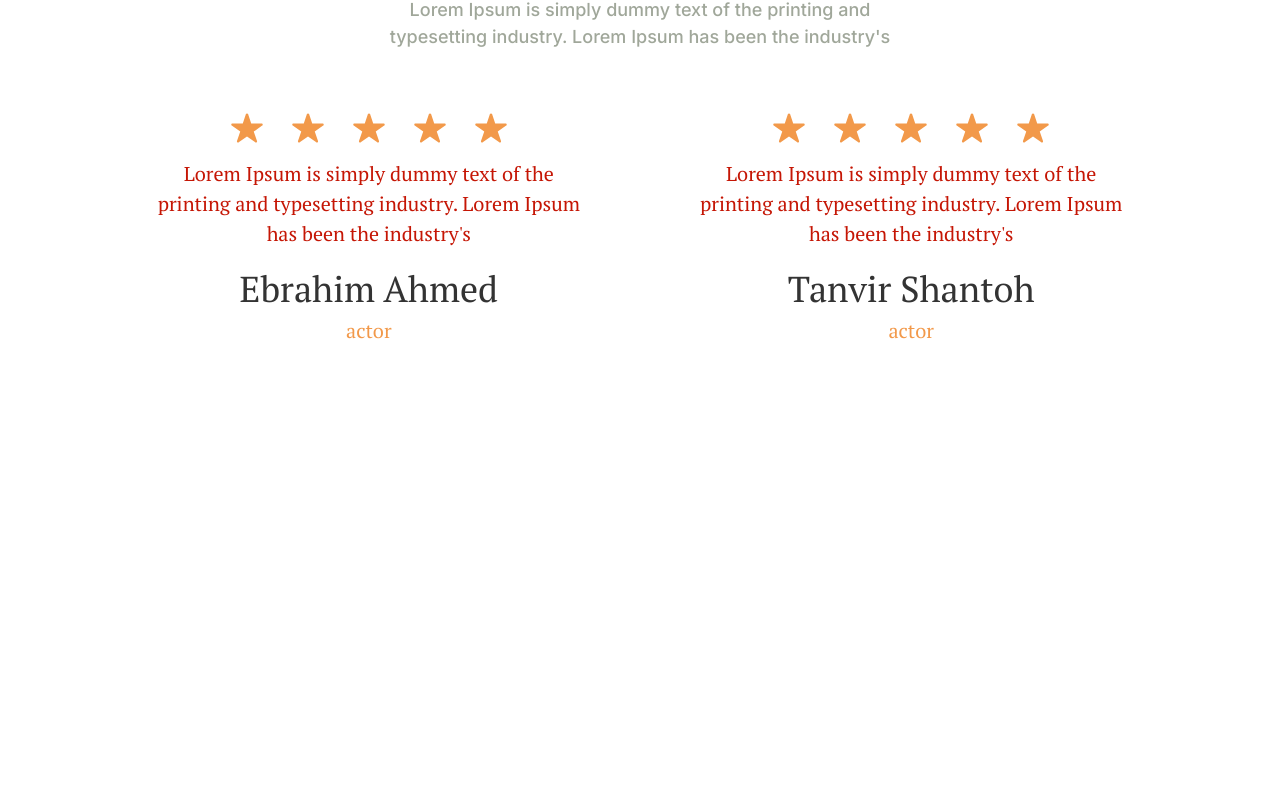
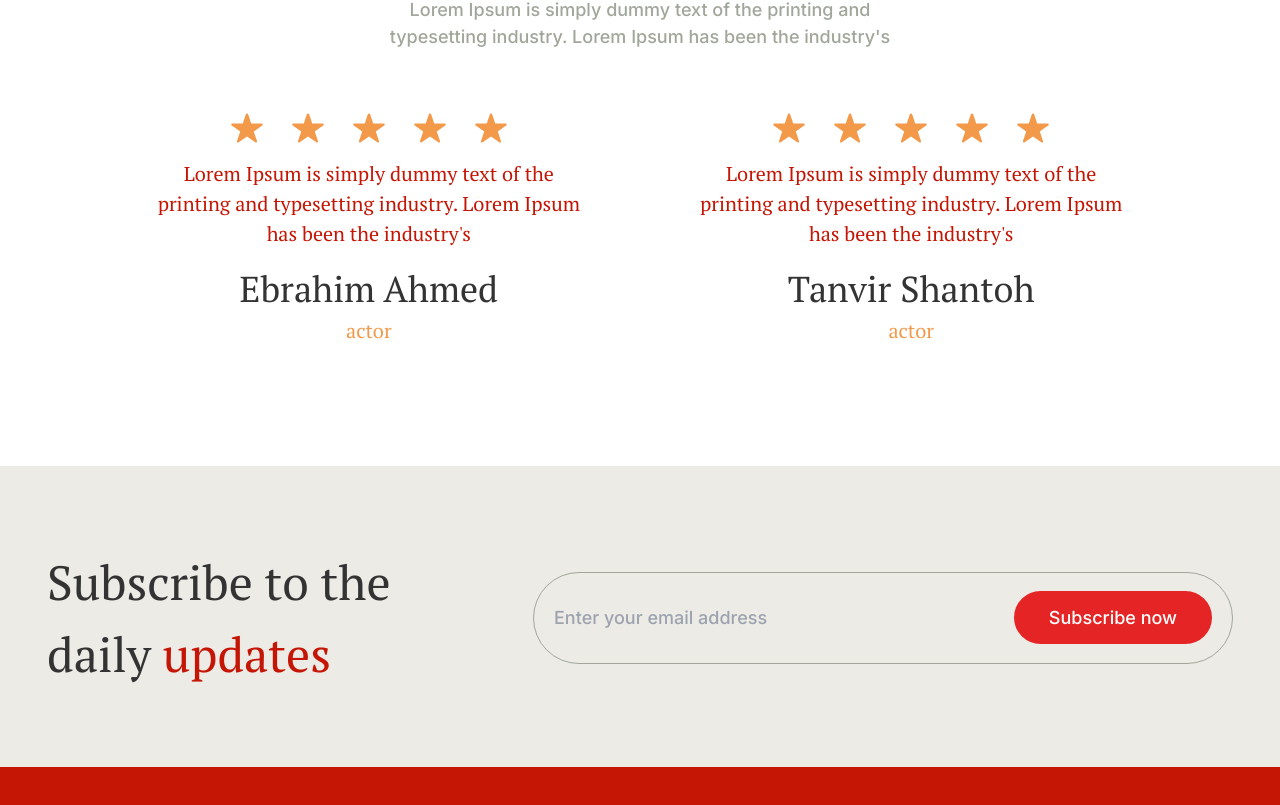
Before and after one commit to mizanur-rahaman-bd/React_project_EbTan_Cosmetic, a React (Vite) app: page / in a window 1280 px wide. Shown: the part 3766-4571 px from the top of the page. Before the commit the page ends 4232 px from the top, so only its background shows below. Built offline with nearby package versions, Linux system fonts and the light colour scheme.

Commit message:
Upto_Footer_BG

```diff
--- /dev/null
+++ b/src/components/Footer/Footer.jsx
@@ -0,0 +1,14 @@
+import React from 'react'
+
+const Footer = () => {
+  return (
+    <>
+    <footer className='lg:pt-[64px] lg:pb-[66px] bg-[#C51605]'>
+
+    </footer>
+
+    </>
+  )
+}
+
+export default Footer
--- /dev/null
+++ b/src/components/Subscribe/Subscribe.jsx
@@ -0,0 +1,29 @@
+import React from 'react'
+
+const Subscribe = () => {
+  return (
+
+    <>
+    <section className='subscribe py-[50px] lg:pt-[80px] lg:pb-[77px] bg-[#ECEBE6]'>
+        <div className="container">
+            <div className="subscribe_row flex flex-wrap justify-between items-center">
+                <div className="subscribe_text w-[356px]">
+                <h2 className='font-pt_serif font-normal text-heading_color text-[48px]'>Subscribe to the
+                daily <span className='font-pt_serif font-normal text-[#C51605] text-[48px]'>updates</span></h2>
+
+                </div>
+                <div className="subscribe_input flex justify-between items-center w-full lg:w-[700px] h-[92px] border-[#A0A79A] border-[1px] rounded-[50px] p-5">
+                    <input className='lg:w-[400px] bg-transparent outline-none font-inter font-medium text-[18px]' type="text" placeholder='Enter your email address' />
+                    <button className='px-[35px] py-[13px] bg-[#E52525] rounded-[50px] text-white text-[18px] font-inter font-medium'>Subscribe now</button>
+
+                </div>
+            </div>
+        </div>
+
+    </section>
+
+    </>
+  )
+}
+
+export default Subscribe
--- a/src/pages/Home.jsx
+++ b/src/pages/Home.jsx
@@ -5,6 +5,8 @@ import HandWash from '../components/HandWash/HandWash'
 import Cream from '../components/Cream/Cream'
 import LipBalm from '../components/LipBalm/LipBalm'
 import Review from '../components/Review/Review'
+import Subscribe from '../components/Subscribe/Subscribe'
+import Footer from '../components/Footer/Footer'
 
 const Home = () => {
   return (
@@ -17,6 +19,8 @@ const Home = () => {
     <Cream />
     <LipBalm />
     <Review />
+    <Subscribe />
+    <Footer />
 
     </>
   )
```
